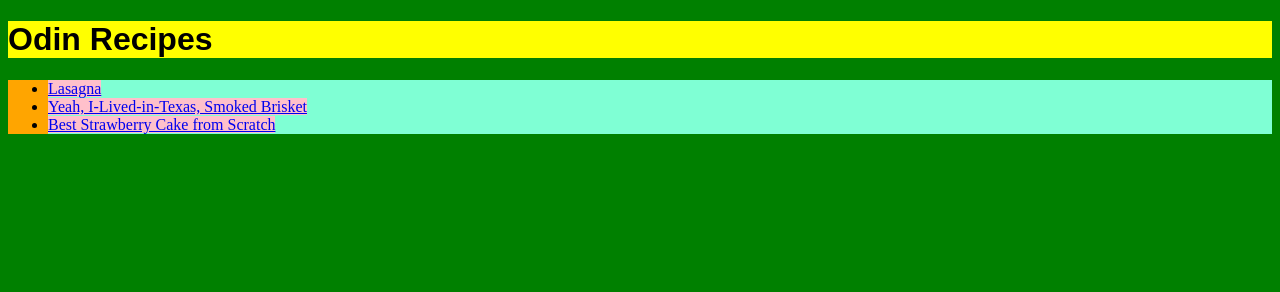
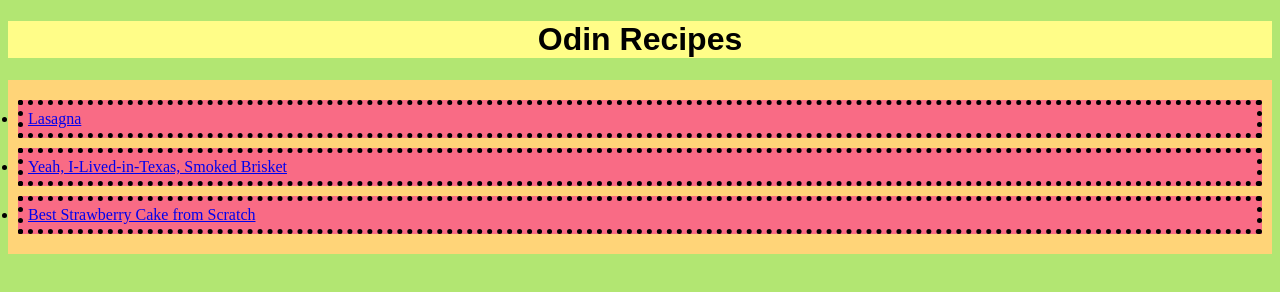
Before and after one commit to kennn1510/odin-recipes, a plain HTML site: page index.html in a window 1280 px wide. Drawn offline with Linux system fonts and the light colour scheme.

Commit message:
Edit background-colors, margin, text-align, padding, dotted border

```diff
--- a/style.css
+++ b/style.css
@@ -1,16 +1,20 @@
 body {
-  background-color: green;
+  background-color: #b2e672;
 }
 h1 {
-  background-color: yellow;
+  background-color: #fffd88;
   font-family: Arial, Helvetica, sans-serif;
+  text-align: center;
 }
 ul {
-  background-color: orange;
+  background-color: #ffd478;
+  padding: 10px;
 }
 li {
-  background-color: aquamarine;
+  background-color: #f96b85;
+  margin: 10px 0px;
+  padding: 5px;
+  border: 5px dotted black;
 }
-a {
-  background-color: pink;
-}
+/* a {
+} */
```
